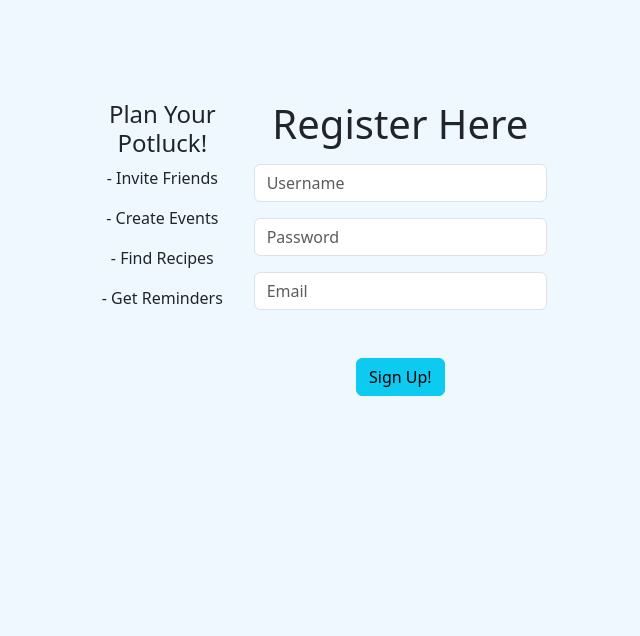
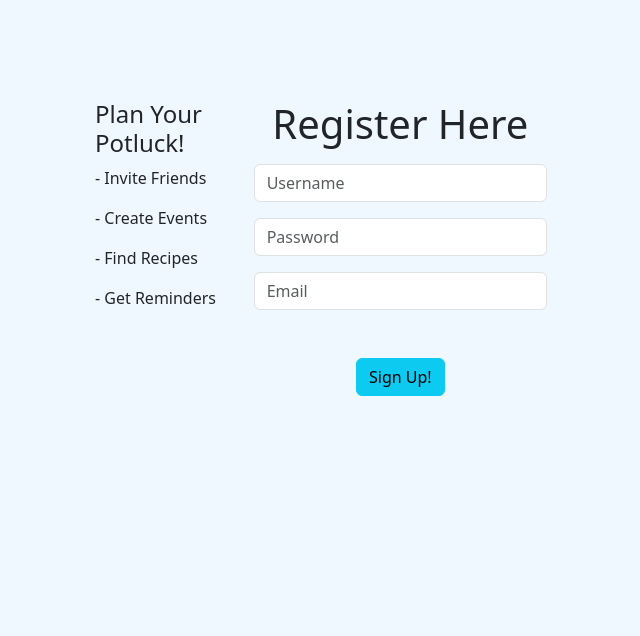
Before and after one commit to LeelooDawn/Final-Project, a Python web app: template templates/register.html in a window 1280 px wide. Shown: the part 56-692 px from the top of the page, without its empty margins (319-959 px from the left). Run offline with Jinja, Linux system fonts and the light colour scheme; the template is opened without the code that fills it, so the values that code supplies are empty.

```diff
--- a/templates/register.html
+++ b/templates/register.html
@@ -1,15 +1,15 @@
 {% extends "layout.html" %} {% block title %} Register {% endblock %} {% block
 main %}
-<div class="container text-center">
+<div class="container">
   <div class="row">
-    <div class="col-4">
+    <div class="col-4 text-start">
       <h4>Plan Your Potluck!</h4>
       <p>- Invite Friends</p>
       <p>- Create Events</p>
       <p>- Find Recipes</p>
       <p>- Get Reminders</p>
     </div>
-    <div class="col-8">
+    <div class="col-8 text-center">
       <h1 class="mb-3">Register Here</h1>
       <form action="/" method="post">
         <div class="mb-3">
```
Also changed, not shown: potluck.db, 2 other files.
